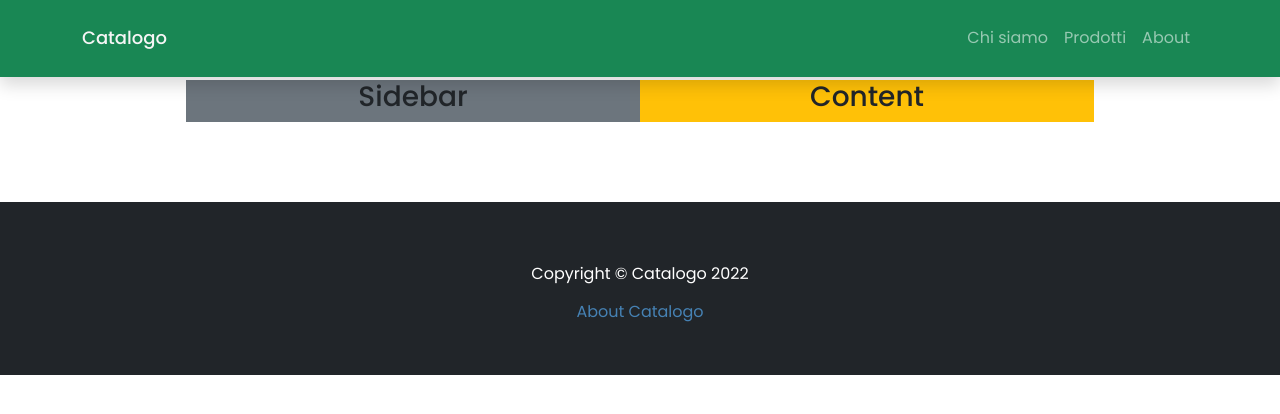
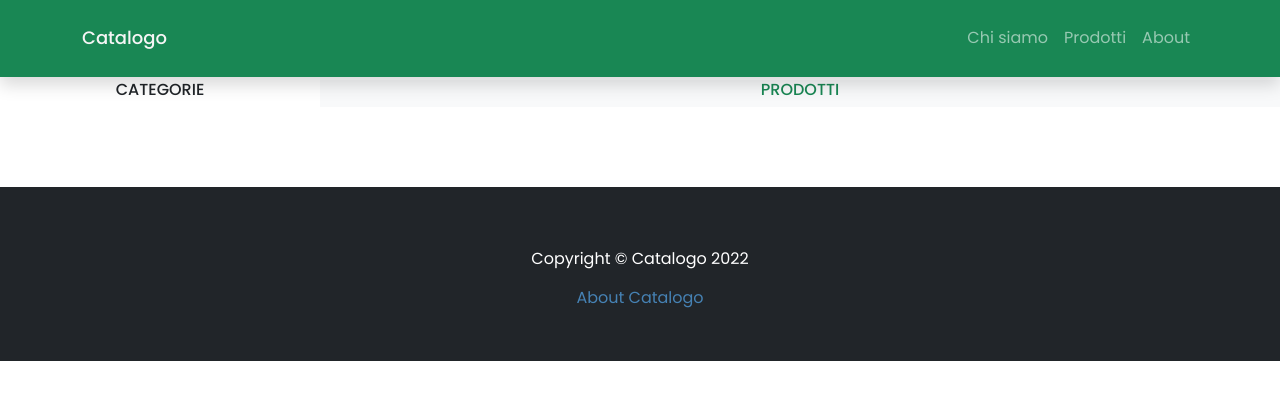
Before and after one commit to BartoloCarnemolla/Albafresh, a Next.js app: page /prodotti in a window 1280 px wide. Shown: the top 414 px of the page. Built offline with nearby package versions, Linux system fonts and the light colour scheme.

Commit message:
Prodotti Page grid system

```diff
--- a/pages/prodotti.js
+++ b/pages/prodotti.js
@@ -4,12 +4,12 @@ export default function ProdottiPage() {
   return (
     <Layout title='Prodotti'>
       <div>
-        <div className='row text-center g-2'>
-          <div className='col-md bg-secondary'>
-            <h3>Sidebar</h3>
+        <div className='row text-center g-0'>
+          <div className='col-xl-3 col-lg-4 col-md-3 col-sm-4 col-4 bg-white'>
+            <div className='h6 text-center text-dark'>CATEGORIE</div>
           </div>
-          <div className='col-md bg-warning'>
-            <h3>Content</h3>
+          <div className='col-xl-9 col-lg-8 col-md-9 col-sm-8 col-8 bg-light'>
+            <div className='h6 text-center text-success'>PRODOTTI</div>
           </div>
         </div>
       </div>
--- a/styles/Layout.module.css
+++ b/styles/Layout.module.css
@@ -1,5 +1,5 @@
 .container {
   margin: 80px auto;
-  max-width: 960px;
-  padding: 0 30px;
+
+  padding: 0 0px;
 }
```
